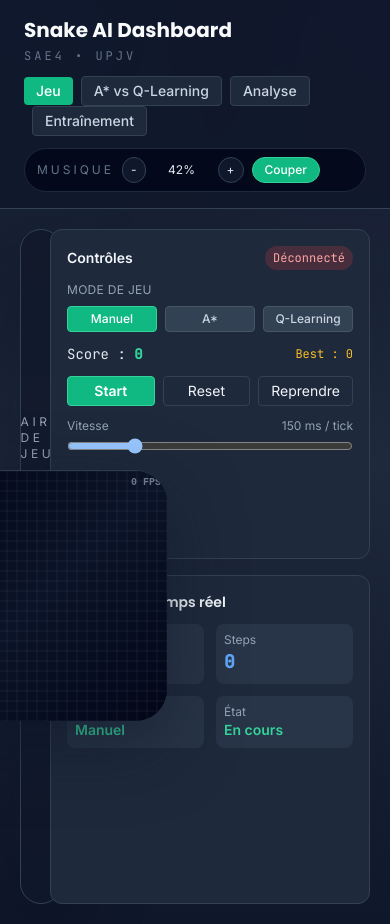
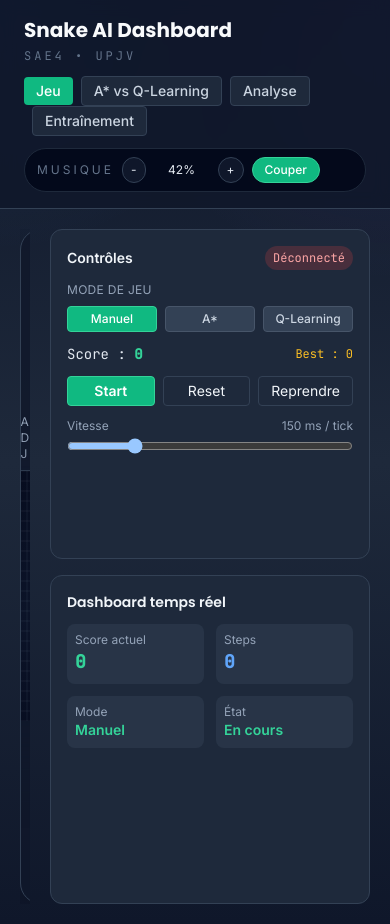
Before and after one commit to louzaiceline514-coder/Jeu_de_serpent, a React (Vite) app in the folder frontend/: page / in a window 390 px wide. Both pictures are taken after a click on the button "Start". Built offline with nearby package versions, Linux system fonts and the light colour scheme; no server answers.

Commit message:
fix(ui): responsive grid - overflow-hidden + correct initial size + maxWidth CSS guard

```diff
--- a/frontend/src/App.jsx
+++ b/frontend/src/App.jsx
@@ -118,8 +118,8 @@ function App() {
 
       {view === "game" ? (
         <main className="flex-1 grid grid-cols-[minmax(0,1fr)_320px] gap-5 p-5 items-stretch">
-          <section className="h-full min-w-0">
-            <div className="bg-slate-900/80 border border-slate-700 rounded-[2rem] p-5 flex flex-col min-h-[80vh] h-full shadow-[0_20px_80px_rgba(2,6,23,0.45)]">
+          <section className="h-full min-w-0 overflow-hidden">
+            <div className="bg-slate-900/80 border border-slate-700 rounded-[2rem] p-5 flex flex-col min-h-[80vh] h-full shadow-[0_20px_80px_rgba(2,6,23,0.45)] overflow-hidden">
               <GameGrid />
             </div>
           </section>
--- a/frontend/src/components/GameGrid.jsx
+++ b/frontend/src/components/GameGrid.jsx
@@ -3,7 +3,10 @@ import Snake from "./Snake";
 
 function GameGrid() {
   const containerRef = useRef(null);
-  const [availableSize, setAvailableSize] = useState({ w: 500, h: 500 });
+  const [availableSize, setAvailableSize] = useState(() => ({
+    w: Math.max(200, window.innerWidth - 420),
+    h: window.innerHeight * 0.72,
+  }));
 
   useEffect(() => {
     const el = containerRef.current;
--- a/frontend/src/components/Snake.jsx
+++ b/frontend/src/components/Snake.jsx
@@ -208,7 +208,7 @@ function Snake({ availableWidth = 500, availableHeight = 500 }) {
     <div className="flex items-center justify-center">
     <div
       className="relative rounded-[2rem] border border-slate-700/80 shadow-[0_24px_70px_rgba(15,23,42,0.55)]"
-      style={{ width: sizePx, height: sizePx }}
+      style={{ width: sizePx, height: sizePx, maxWidth: '100%', maxHeight: '75vh' }}
     >
       <canvas
         ref={bgCanvasRef}
```
